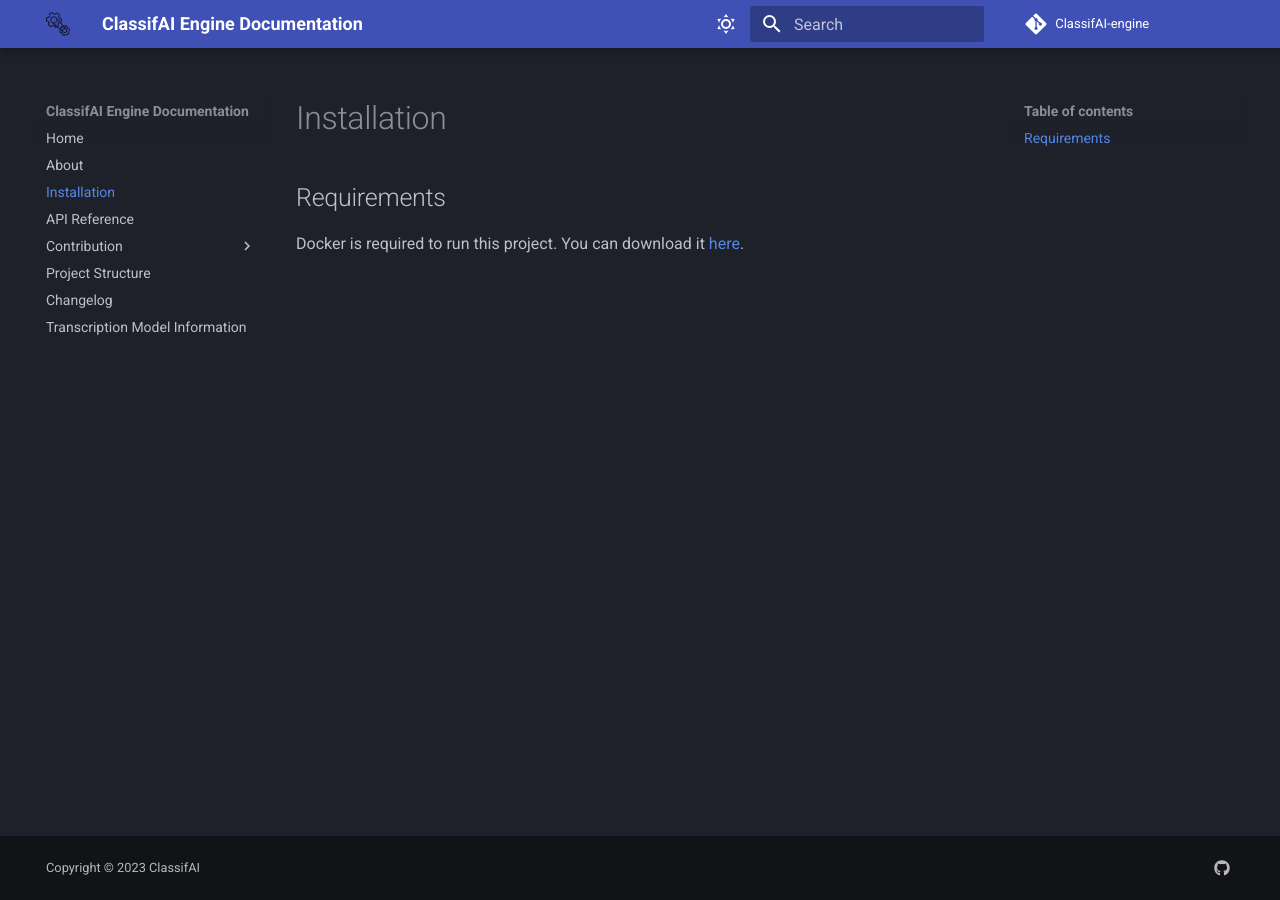
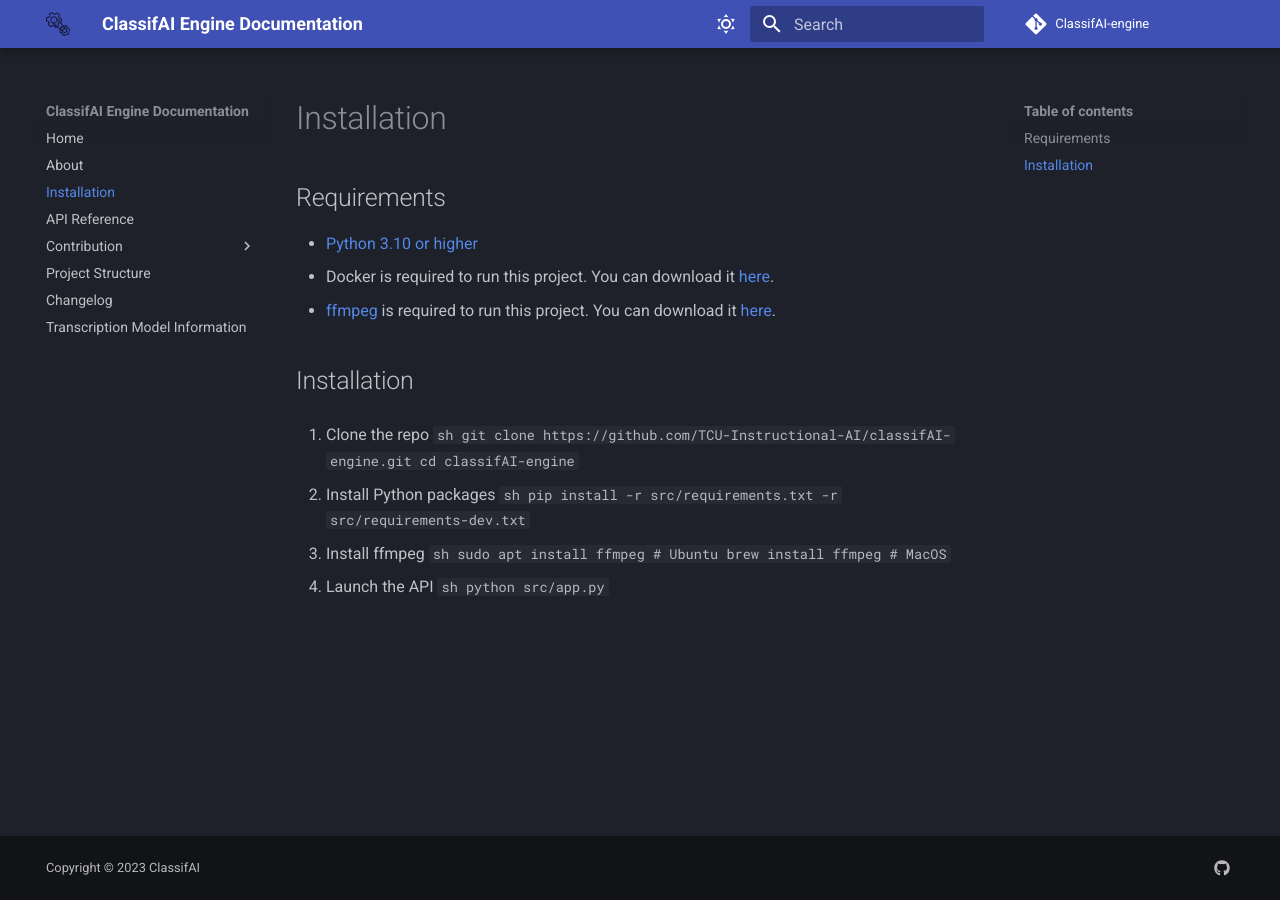
Before and after one commit to TCU-ClassifAI/classifAI-engine, an MkDocs documentation site: the page built from docs/installation.md, in a window 1280 px wide. Built offline with MkDocs 1.6.1 and Material for MkDocs 9.7.7, drawn with Linux system fonts in a browser that asks for light colours; comment, search, counter and statistics services are not loaded.

Commit message:
add usage

````diff
--- a/docs/installation.md
+++ b/docs/installation.md
@@ -1,4 +1,32 @@
 # Installation
 
 ## Requirements
-Docker is required to run this project. You can download it [here](https://www.docker.com/products/docker-desktop).
+
+
+* [Python 3.10 or higher](https://www.python.org/downloads/)
+* Docker is required to run this project. You can download it [here](https://www.docker.com/products/docker-desktop).
+* [ffmpeg](https://ffmpeg.org/download.html) is required to run this project. You can download it [here](https://ffmpeg.org/download.html).
+
+## Installation
+
+1. Clone the repo
+   ```sh
+   git clone https://github.com/TCU-Instructional-AI/classifAI-engine.git
+    cd classifAI-engine
+    ```
+
+2. Install Python packages
+    ```sh
+     pip install -r src/requirements.txt -r src/requirements-dev.txt
+     ```
+
+3. Install ffmpeg
+    ```sh
+     sudo apt install ffmpeg # Ubuntu
+     brew install ffmpeg # MacOS
+     ```
+
+4. Launch the API
+    ```sh
+     python src/app.py
+     ```
````
